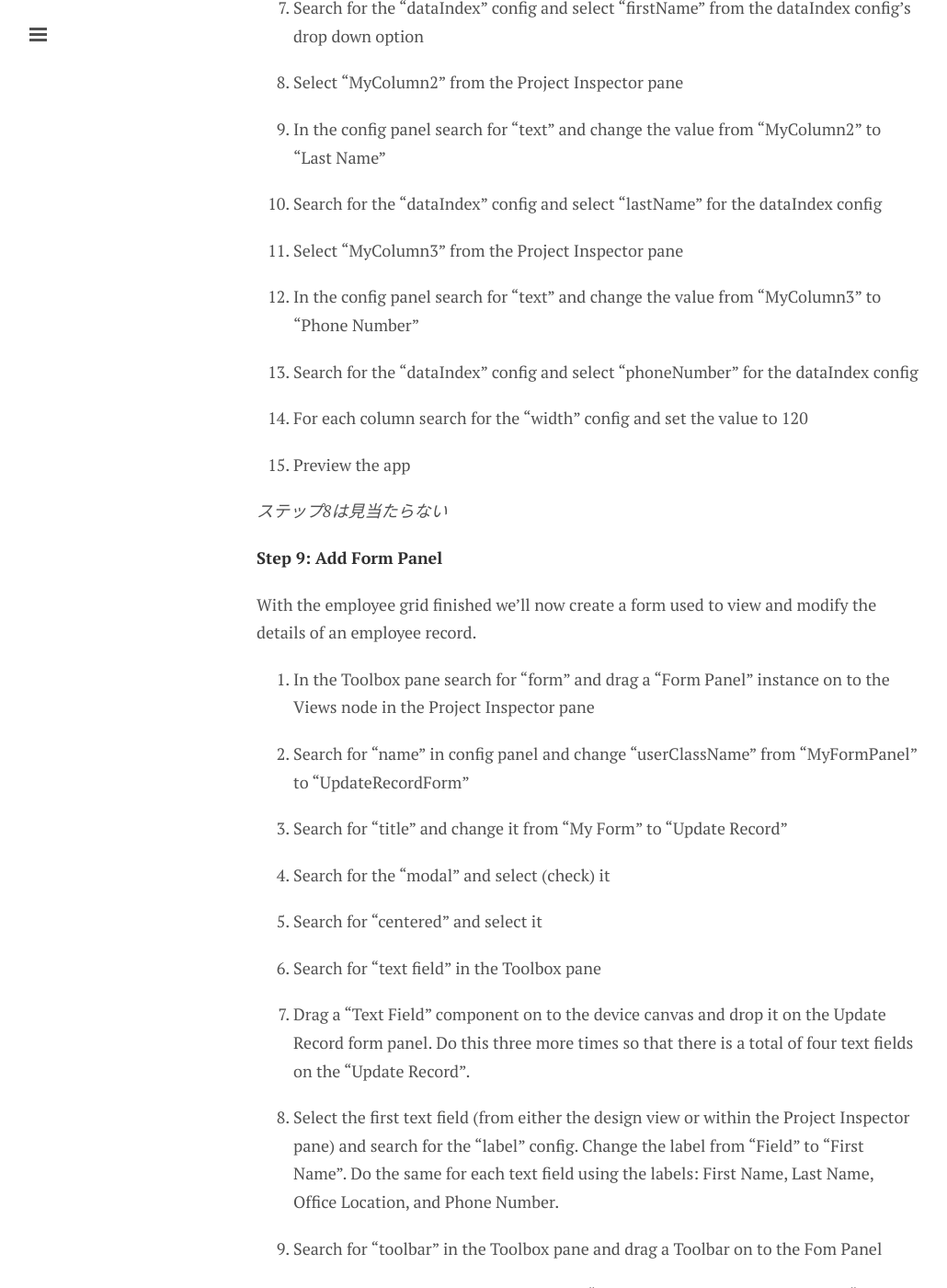
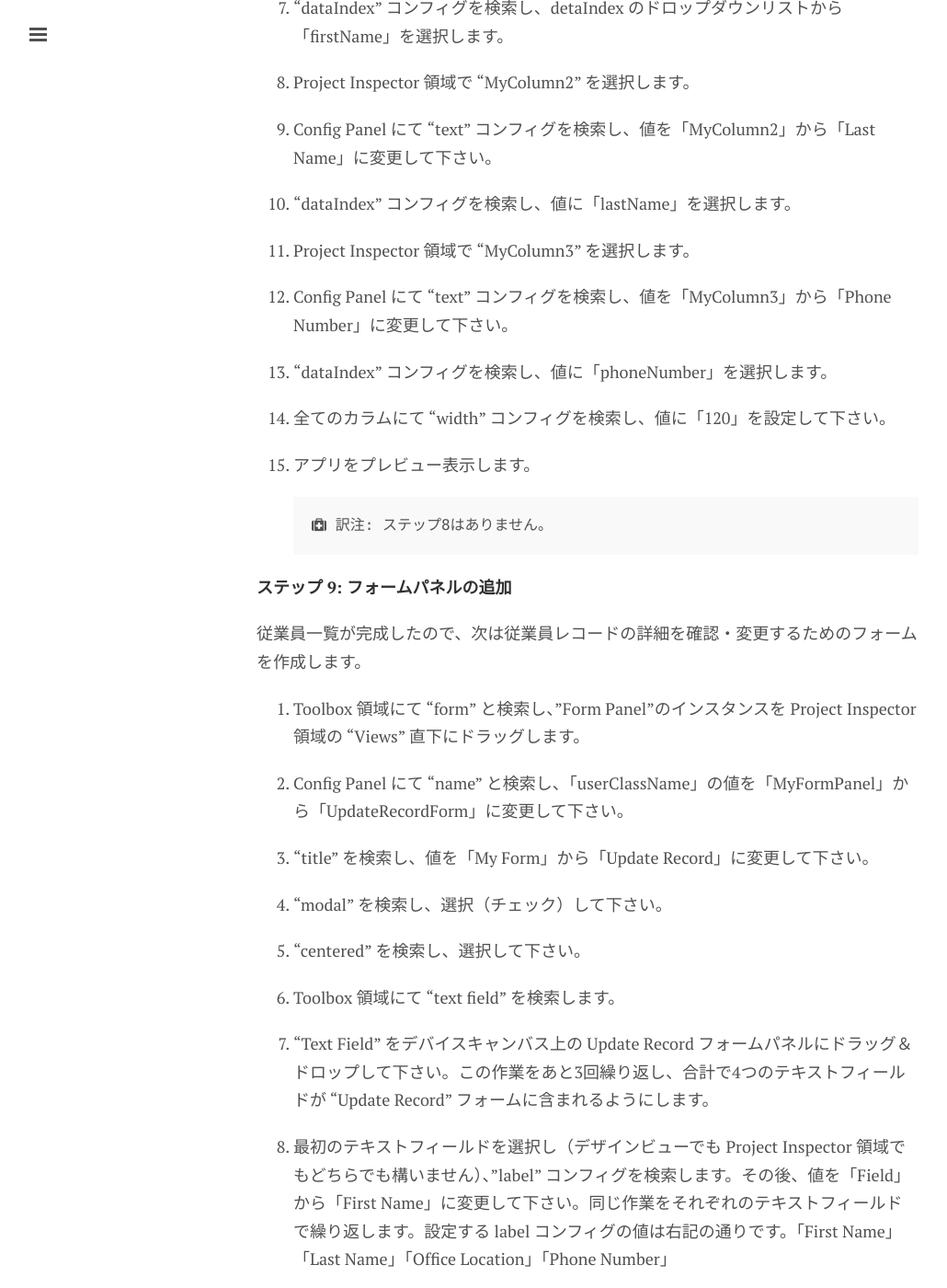
Before and after one commit to shinobukawano/kawanoshinobu.github.io, a Jekyll site: the page built from _posts/2016-09-05-modern-tutorial.md, in a window 1280 px wide and 1400 px high, scrolled down 6608 px. Shown: the whole window at 92% size, without its empty margins (1-1031 px from the left). Built offline with Jekyll 4.4.1, drawn with Linux system fonts in a browser that asks for light colours; comment, search, counter and statistics services are not loaded; some of the changed text lies outside the part shown.

Commit message:
Updated.

```diff
--- a/_posts/2016-09-05-modern-tutorial.md
+++ b/_posts/2016-09-05-modern-tutorial.md
@@ -138,59 +138,59 @@ Sencha Architectのチュートリアル「<a href="http://docs.sencha.com/archi
 
   3. Columns コンフィグで、行の「+」ボタンをクリックすると表示されるドロップダウンメニューから「Column」を選択して、2つのカラムを追加して下さい。
 
-  4. In the config pane search for "store" and select “Employees” from the store config’s drop down option
+  4. Config 領域にて "store" と検索し、store コンフィグのドロップダウンリストで "Employees" を選択します。
 
-  5. Select the "String" column from the Project Inspector pane under the Employee Directory grid item
+  5. Project Inspector 領域で Emproyee Directory グリッド配下の "String" カラムを選択します。
 
-  6. In the config pane search for "text" and change the value from “String” to “First Name”
+  6. Config 領域で　"text" コンフィグを検索し、値を「String」から「First Name」に変更します。
 
-  7. Search for the "dataIndex" config and select “firstName” from the dataIndex config’s drop down option
+  7. "dataIndex" コンフィグを検索し、detaIndex のドロップダウンリストから「firstName」を選択します。
 
-  8. Select "MyColumn2" from the Project Inspector pane
+  8. Project Inspector 領域で "MyColumn2" を選択します。
 
-  9. In the config panel search for "text" and change the value from “MyColumn2” to “Last Name”
+  9. Config Panel にて "text" コンフィグを検索し、値を「MyColumn2」から「Last Name」に変更して下さい。
 
-  10. Search for the "dataIndex" config and select “lastName” for the dataIndex config
+  10. "dataIndex" コンフィグを検索し、値に「lastName」を選択します。
 
-  11. Select "MyColumn3" from the Project Inspector pane
+  11. Project Inspector 領域で "MyColumn3" を選択します。
 
-  12. In the config panel search for "text" and change the value from “MyColumn3” to “Phone Number”
+  12. Config Panel にて "text" コンフィグを検索し、値を「MyColumn3」から「Phone Number」に変更して下さい。
 
-  13. Search for the "dataIndex" config and select “phoneNumber” for the dataIndex config
+  13. "dataIndex" コンフィグを検索し、値に「phoneNumber」を選択します。
 
-  14. For each column search for the "width" config and set the value to 120
+  14. 全てのカラムにて "width" コンフィグを検索し、値に「120」を設定して下さい。
 
-  15. Preview the app
+  15. アプリをプレビュー表示します。
 
-*ステップ8は見当たらない*
+      <pre><i class="fa fa-medkit" aria-hidden="true"></i> 訳注: ステップ8はありません。</pre>
 
-**Step 9: Add Form Panel**
+**ステップ 9: フォームパネルの追加**
 
-With the employee grid finished we’ll now create a form used to view and modify the details of an employee record.
+従業員一覧が完成したので、次は従業員レコードの詳細を確認・変更するためのフォームを作成します。
 
-  1. In the Toolbox pane search for "form" and drag a “Form Panel” instance on to the Views node in the Project Inspector pane
+  1. Toolbox 領域にて "form" と検索し、"Form Panel"のインスタンスを Project Inspector 領域の "Views" 直下にドラッグします。
 
-  2. Search for "name" in config panel and change “userClassName” from “MyFormPanel” to “UpdateRecordForm”
+  2. Config Panel にて "name" と検索し、「userClassName」の値を「MyFormPanel」から「UpdateRecordForm」に変更して下さい。
 
-  3. Search for "title" and change it from “My Form” to “Update Record”
+  3. "title" を検索し、値を「My Form」から「Update Record」に変更して下さい。
 
-  4. Search for the "modal" and select (check) it
+  4. "modal" を検索し、選択（チェック）して下さい。
 
-  5. Search for "centered" and select it
+  5. "centered" を検索し、選択して下さい。
 
-  6. Search for "text field" in the Toolbox pane
+  6. Toolbox 領域にて "text field" を検索します。
 
-  7. Drag a "Text Field" component on to the device canvas and drop it on the Update Record form panel. Do this three more times so that there is a total of four text fields on the “Update Record”.
+  7. "Text Field" をデバイスキャンバス上の Update Record フォームパネルにドラッグ＆ドロップして下さい。この作業をあと3回繰り返し、合計で4つのテキストフィールドが "Update Record" フォームに含まれるようにします。
 
-  8. Select the first text field (from either the design view or within the Project Inspector pane) and search for the "label" config. Change the label from “Field” to “First Name”. Do the same for each text field using the labels: First Name, Last Name, Office Location, and Phone Number.
+  8. 最初のテキストフィールドを選択し（デザインビューでも Project Inspector 領域でもどちらでも構いません）、"label" コンフィグを検索します。その後、値を「Field」から「First Name」に変更して下さい。同じ作業をそれぞれのテキストフィールドで繰り返します。設定する label コンフィグの値は右記の通りです。「First Name」「Last Name」「Office Location」「Phone Number」
 
-  9. Search for "toolbar" in the Toolbox pane and drag a Toolbar on to the Fom Panel
+  9. Toolbox 領域で "toolbar" を検索し、Toolbar をフォームパネル上に配置して下さい。
 
-  10. With the toolbar selected search for the "docked" config and set its value to “bottom” using the drop down
+  10. ツールバーを選択し "docked" コンフィグを検索します。その後、値の選択肢で「bottom」を設定して下さい、
 
-  11. Click Save
+  11. 保存をクリックします。
 
-**Step 10: Add Buttons to Form Panel**
+**ステップ 10: フォームパネルへのボタンの追加**
 
 Next, you’ll add buttons to the Update Record form that will either save edits back to the employee record or cancel the edit and close the form (we’ll save the binding of the record to the form itself for a later step).
 
```
